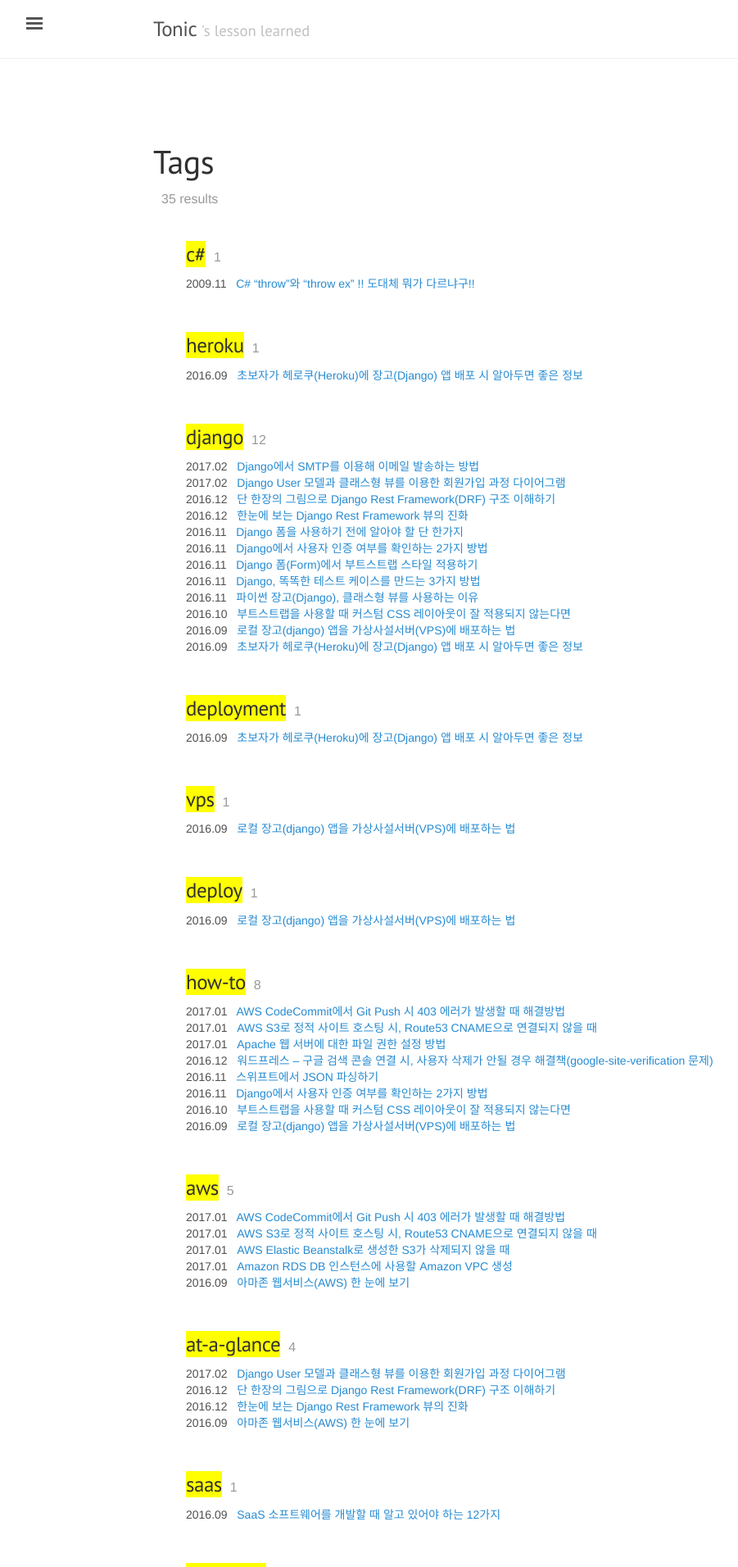
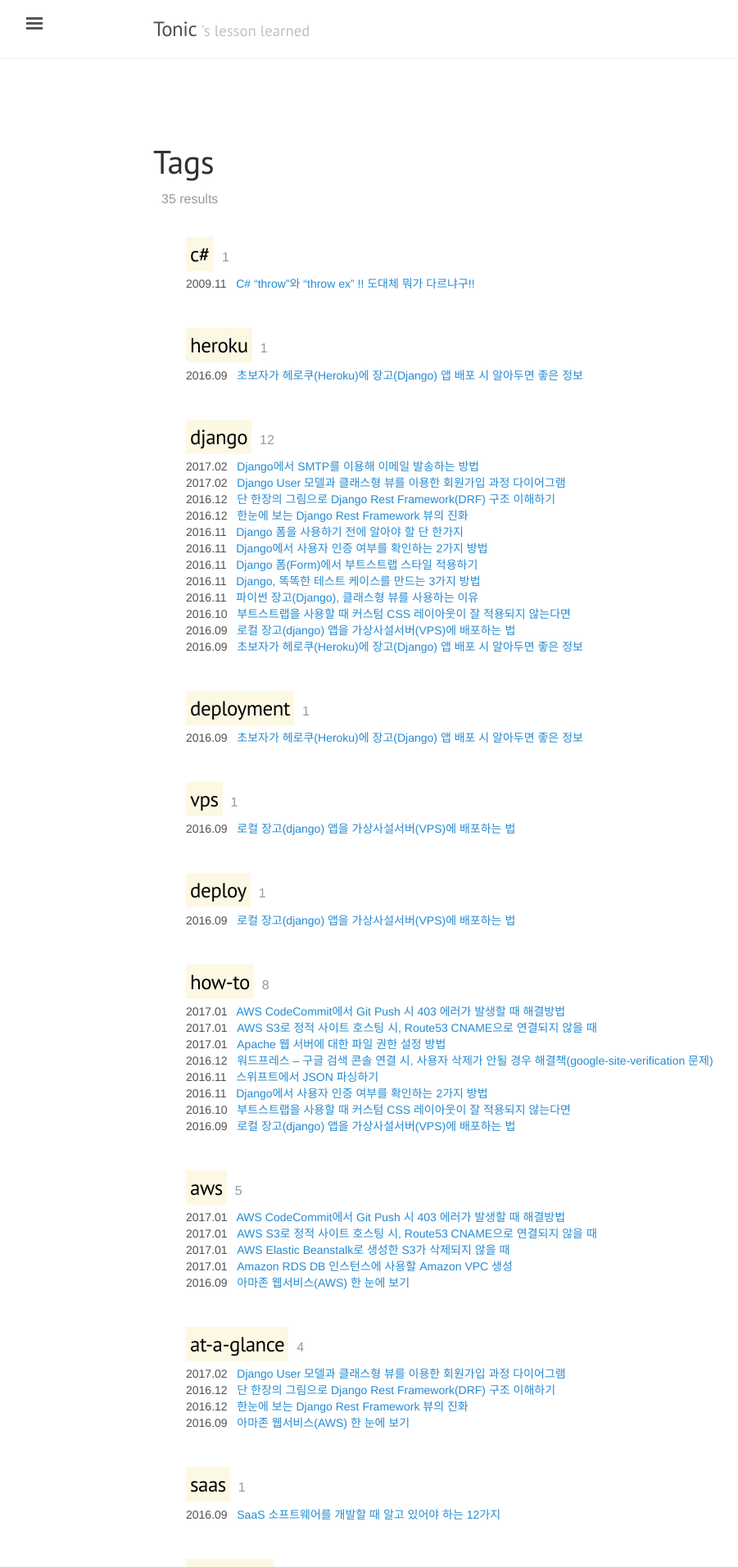
Before and after one commit to jwkcp/jwkcp.github.com, a Jekyll site: the page built from tags/index.html, in a window 1280 px wide. Shown: the top 1912 px of the page at 82% size, without its empty margins (3-904 px from the left). Built offline with Jekyll 4.4.1, drawn with Linux system fonts in a browser that asks for light colours; comment, search, counter and statistics services are not loaded.

Commit message:
tags 페이지 yellow를 bootstrap <mark> 태그로 변경 projects, about me 페이지를 새창으로 열도록 변경

```diff
--- a/_includes/sidebar.html
+++ b/_includes/sidebar.html
@@ -16,8 +16,8 @@
       `layout: page` in the front-matter. See readme for usage.
     {% endcomment %}
 
-    <a class="sidebar-nav-item" href="http://jwgo.co">About me</a>
-    <a class="sidebar-nav-item" href="https://brunch.co.kr/magazine/tiny-projects">Projects</a>
+    <a class="sidebar-nav-item" href="http://jwgo.co" target="_blank">About me</a>
+    <a class="sidebar-nav-item" href="https://brunch.co.kr/magazine/tiny-projects" target="_blank">Projects</a>
 
     {% assign pages_list = site.pages | sort:"url" %}
     {% for node in pages_list %}
--- a/public/css/jwkcp.css
+++ b/public/css/jwkcp.css
@@ -579,10 +579,6 @@ a.pagination-item:hover {
   display: inline-block;
 }
 
-.custom-page-contents h3 span{
-  background-color: yellow;
-}
-
 .custom-page-numbering {
   color: #999999;
   margin-left: 10px;
--- a/tags/index.html
+++ b/tags/index.html
@@ -16,7 +16,7 @@ title: Tags
       {% assign each_tag = tag | first | downcase %}
       {% assign posts = tag | last | sort | reverse %}
 
-      <h3><span>{{ each_tag }}</span></h3><span class="custom-page-numbering">{{ posts | size }}</span>
+      <h3><mark>{{ each_tag }}</mark></h3><span class="custom-page-numbering">{{ posts | size }}</span>
       <p>
         {% for post in posts %}
         {{ post.date | date: '%Y.%m'}}&nbsp;&nbsp;
```
